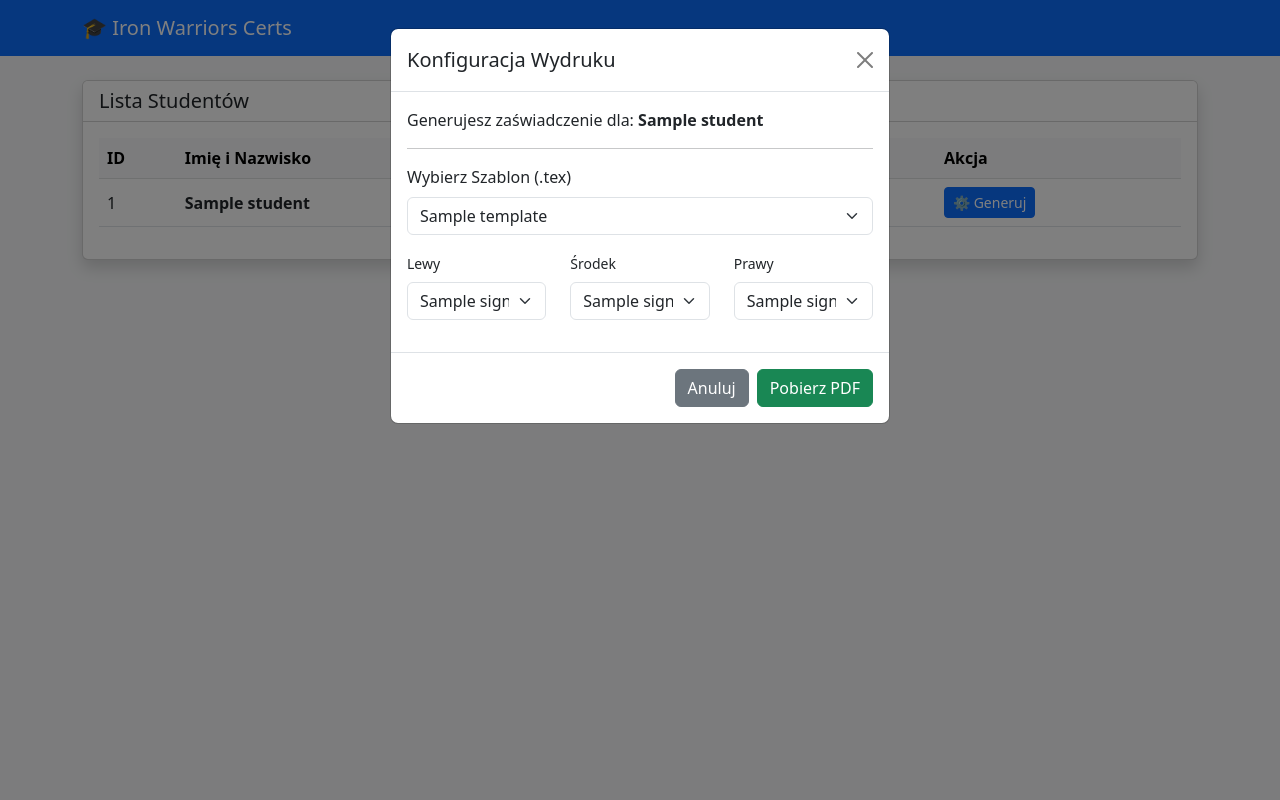
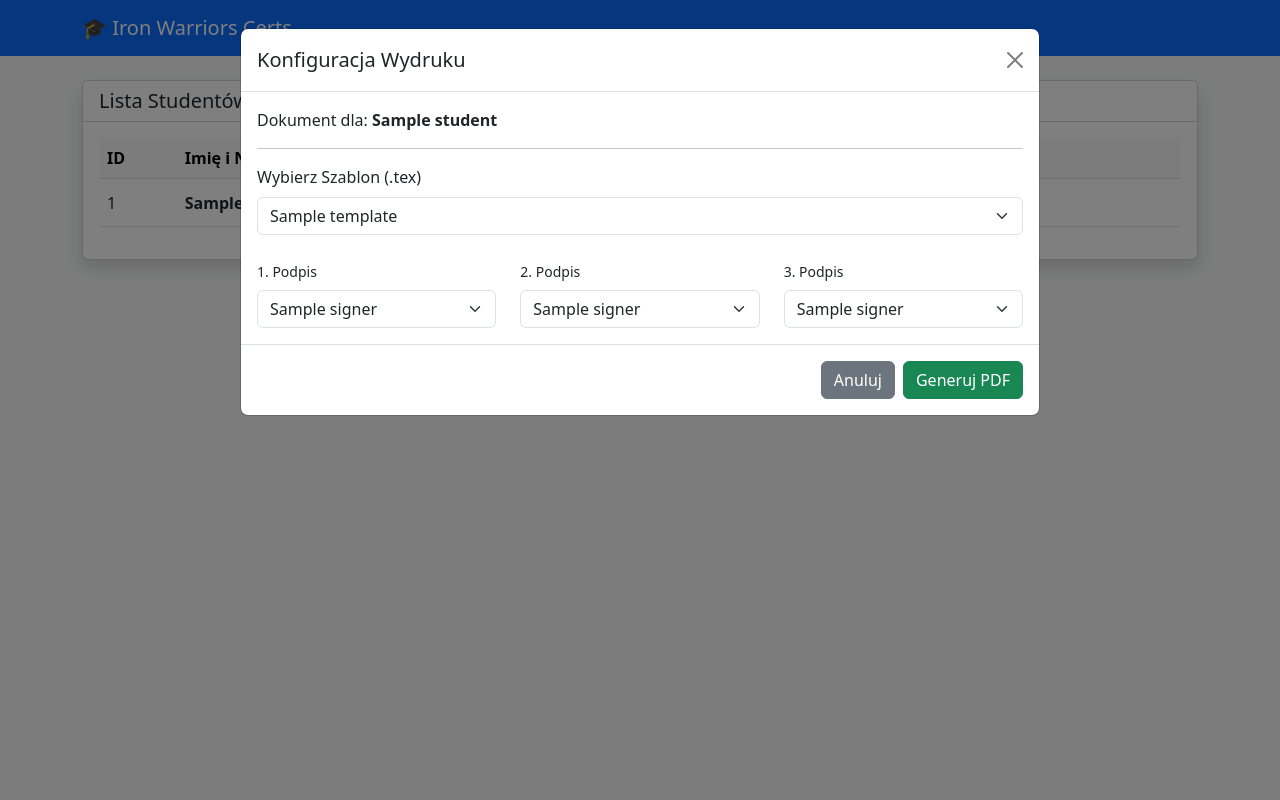
Before and after one commit to Iron-Warriors-TUL/Generator-Dokument, a Flask app: template app/templates/dashboard.html in a window 1280 px wide, after a click on "⚙️ Generuj". Run offline with Flask 3, Linux system fonts and the light colour scheme; the template is opened without the code that fills it: most values are stand-ins (such as "Sample title", 1, 10 or a date in 2020).

Commit message:
stypendium rektora + skalowanie templatek .tex

```diff
--- a/app/templates/dashboard.html
+++ b/app/templates/dashboard.html
@@ -1,5 +1,4 @@
 {% extends "layout.html" %}
-
 {% block content %}
 <div class="card shadow">
     <div class="card-header bg-white">
@@ -26,9 +25,7 @@
                     <td>
                         <button type="button" class="btn btn-primary btn-sm" data-bs-toggle="modal"
                             data-bs-target="#generateModal"
-                            onclick="setStudentId('{{ student.id }}', '{{ student.name }}')">
-                            ⚙️ Generuj
-                        </button>
+                            onclick="setStudentId('{{ student.id }}', '{{ student.name }}')">⚙️ Generuj</button>
                     </td>
                 </tr>
                 {% endfor %}
@@ -37,70 +34,88 @@
     </div>
 </div>
 
-<div class="modal fade" id="generateModal" tabindex="-1">
-    <div class="modal-dialog">
+<div class="modal fade" id="generateModal" tabindex="-1" aria-hidden="true">
+    <div class="modal-dialog modal-lg">
         <form action="{{ url_for('dashboard.generate_custom') }}" method="POST" class="modal-content">
             <div class="modal-header">
                 <h5 class="modal-title">Konfiguracja Wydruku</h5>
                 <button type="button" class="btn-close" data-bs-dismiss="modal"></button>
             </div>
-
             <div class="modal-body">
                 <input type="hidden" name="student_id" id="modalStudentId">
-                <p>Generujesz zaświadczenie dla: <strong id="modalStudentName"></strong></p>
+                <p>Dokument dla: <strong id="modalStudentName"></strong></p>
                 <hr>
 
                 <div class="mb-3">
                     <label class="form-label">Wybierz Szablon (.tex)</label>
-                    <select name="template_name" class="form-select" required>
+                    <select name="template_name" id="templateSelect" class="form-select" required
+                        onchange="updateFields()">
                         {% for t in templates %}
-                        <option value="{{ t }}">{{ t }}</option>
+                        <option value="{{ t }}"
+                            data-mode="{{ 'sr' if 'sr' in t.lower() or 'stypendium' in t.lower() else 'default' }}">
+                            {{ t }}
+                        </option>
                         {% endfor %}
                     </select>
                 </div>
 
-                <div class="row mb-3">
+                <div id="srSection" style="display: none;">
+                    <div class="mb-3">
+                        <label class="form-label">Opis działań (treść po nazwie działu)</label>
+                        <textarea name="role_description" class="form-control" rows="2"></textarea>
+                    </div>
+                    <div class="mb-3">
+                        <label class="form-label">Osiągnięcia (lista punktowa)</label>
+                        <div id="achievementsContainer">
+                            <div class="input-group mb-2">
+                                <input type="text" name="achievements[]" class="form-control"
+                                    placeholder="Treść osiągnięcia...">
+                                <button type="button" class="btn btn-outline-danger"
+                                    onclick="this.parentElement.remove()">-</button>
+                            </div>
+                        </div>
+                        <button type="button" class="btn btn-sm btn-outline-secondary" onclick="addField()">+ Dodaj
+                            punkt</button>
+                    </div>
+                </div>
+
+                <div class="row mt-4">
+                    {% for pos in ['signer_left', 'signer_mid', 'signer_right'] %}
                     <div class="col-md-4">
-                        <label class="form-label small">Lewy</label>
-                        <select name="signer_left" class="form-select" required>
-                            {% for s in signers %}
-                            <option value="{{ s.id }}">{{ s.name }}</option>
-                            {% endfor %}
+                        <label class="form-label small">{{ loop.index }}. Podpis</label>
+                        <select name="{{ pos }}" class="form-select">
+                            {% for s in signers %}<option value="{{ s.id }}">{{ s.name }}</option>{% endfor %}
                         </select>
                     </div>
-
-                    <div class="col-md-4">
-                        <label class="form-label small">Środek</label>
-                        <select name="signer_mid" class="form-select" required>
-                            {% for s in signers %}
-                            <option value="{{ s.id }}">{{ s.name }}</option>
-                            {% endfor %}
-                        </select>
-                    </div>
-
-                    <div class="col-md-4">
-                        <label class="form-label small">Prawy</label>
-                        <select name="signer_right" class="form-select" required>
-                            {% for s in signers %}
-                            <option value="{{ s.id }}">{{ s.name }}</option>
-                            {% endfor %}
-                        </select>
-                    </div>
+                    {% endfor %}
                 </div>
             </div>
-
             <div class="modal-footer">
                 <button type="button" class="btn btn-secondary" data-bs-dismiss="modal">Anuluj</button>
-                <button type="submit" class="btn btn-success">Pobierz PDF</button>
+                <button type="submit" class="btn btn-success">Generuj PDF</button>
             </div>
         </form>
     </div>
 </div>
 
 <script>
+    function updateFields() {
+        const sel = document.getElementById('templateSelect');
+        const mode = sel.options[sel.selectedIndex].getAttribute('data-mode');
+        document.getElementById('srSection').style.display = (mode === 'sr') ? 'block' : 'none';
+    }
+    function addField() {
+        const container = document.getElementById('achievementsContainer');
+        const div = document.createElement('div');
+        div.className = 'input-group mb-2';
+        div.innerHTML = '<input type="text" name="achievements[]" class="form-control" placeholder="Treść osiągnięcia...">' +
+            '<button type="button" class="btn btn-outline-danger" onclick="this.parentElement.remove()">-</button>';
+        container.appendChild(div);
+    }
     function setStudentId(id, name) {
         document.getElementById('modalStudentId').value = id;
         document.getElementById('modalStudentName').textContent = name;
     }
+    document.addEventListener('DOMContentLoaded', updateFields);
 </script>
 {% endblock %}
```
Also changed, not shown: app/services/pdf_generator.py (+29 -11 lines), app/views/dashboard.py (+16 -7 lines), 3 other files.
